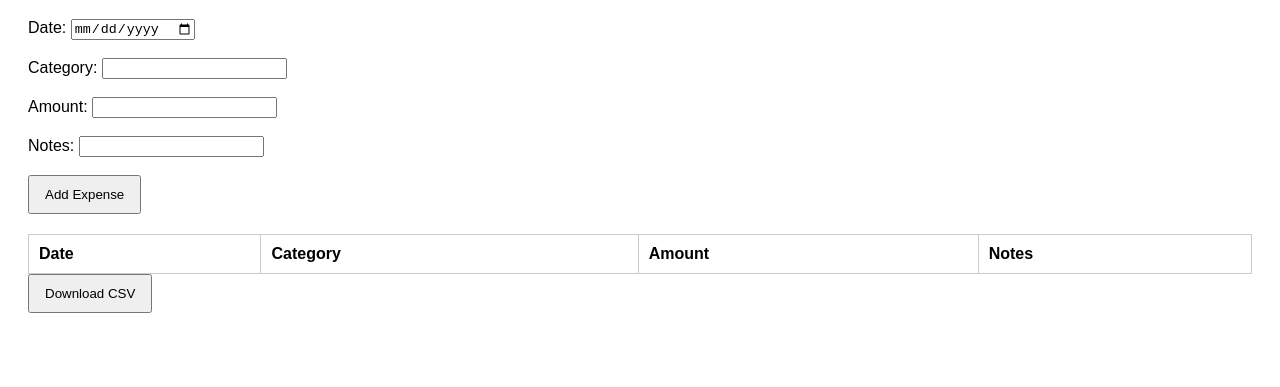
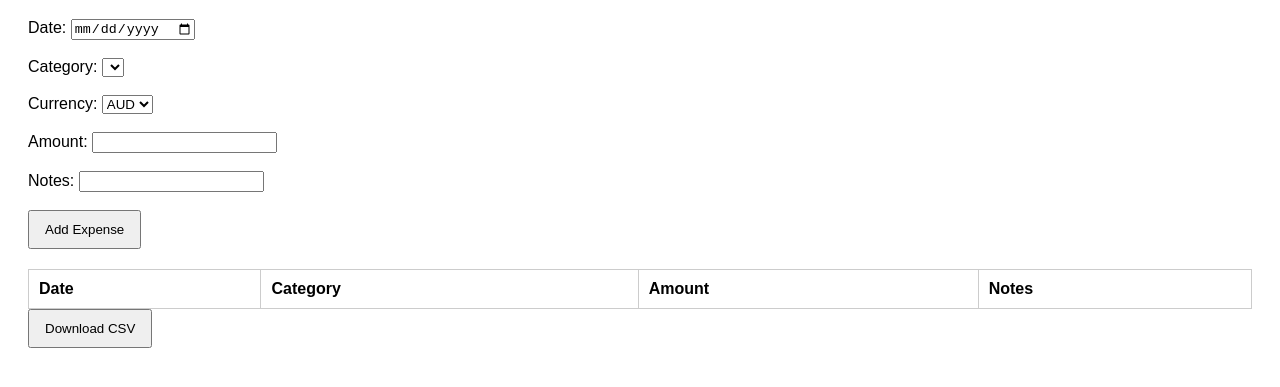
Before and after one commit to enrico-athougies/expense-tracker, a plain HTML site: page index.html in a window 1280 px wide. Shown: the part 89-476 px from the top of the page. Drawn offline with Linux system fonts and the light colour scheme.

Commit message:
Update index.html to add drop-down for category

```diff
--- a/index.html
+++ b/index.html
@@ -17,7 +17,15 @@
   <h1>Expense Tracker</h1>
   <form id="expense-form">
     <label>Date: <input type="date" id="date" required></label><br><br>
-    <label>Category: <input type="text" id="category" required></label><br><br>
+    <label>Category:
+        <select id="category" required></select>
+    </label><br><br>
+    <label>Currency:
+        <select id="currency" required>
+          <option value="AUD" selected>AUD</option>
+          <option value="INR">INR</option>
+        </select>
+    </label><br><br>
     <label>Amount: <input type="number" id="amount" step="0.01" required></label><br><br>
     <label>Notes: <input type="text" id="notes"></label><br><br>
     <button type="submit">Add Expense</button>
```
